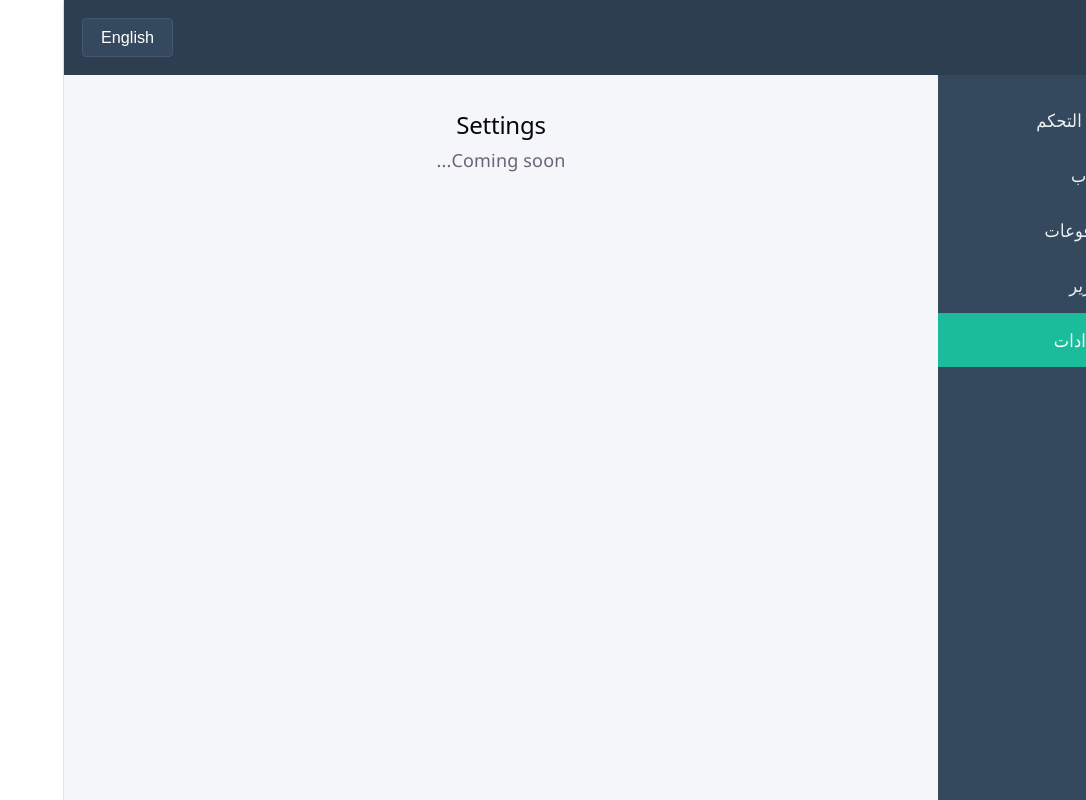
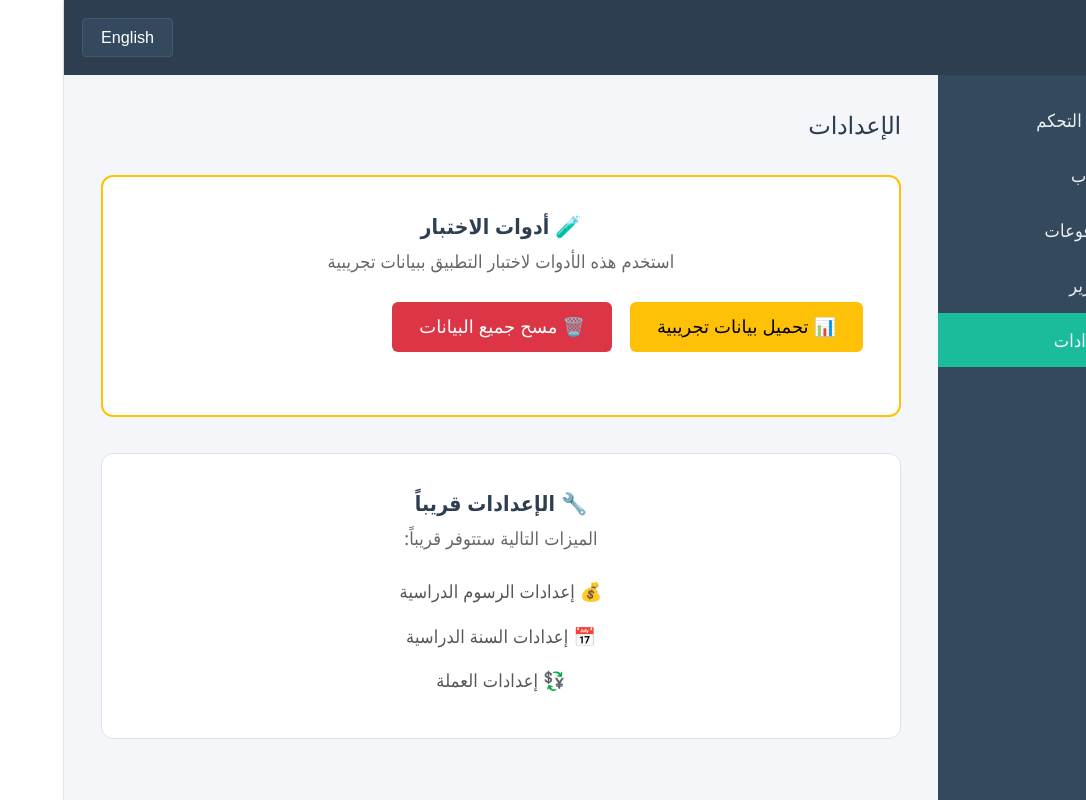
Before and after one commit to osmanfist/madrasa, a React (Vite) app: page /settings in a window 1280 px wide. Shown: the whole page, without its empty margins (194-1280 px from the left). Built offline with nearby package versions, Linux system fonts and the light colour scheme.

Commit message:
Add sample data loading and clearing tools in Settings

```diff
--- /dev/null
+++ b/src/pages/Settings.css
@@ -0,0 +1,125 @@
+.settings-page {
+  max-width: 800px;
+  margin: 0 auto;
+}
+
+.page-header {
+  margin-bottom: 2rem;
+}
+
+.page-header h2 {
+  color: #2c3e50;
+}
+
+.testing-tools {
+  background: #fff;
+  border: 2px solid #ffc107;
+  border-radius: 12px;
+  padding: 2rem;
+  margin-bottom: 2rem;
+}
+
+.testing-tools h3 {
+  color: #2c3e50;
+  margin-bottom: 0.5rem;
+}
+
+.testing-tools p {
+  color: #666;
+  margin-bottom: 1.5rem;
+}
+
+.testing-buttons {
+  display: flex;
+  gap: 1rem;
+  flex-wrap: wrap;
+  margin-bottom: 1.5rem;
+}
+
+.btn-sample {
+  background: #ffc107;
+  color: #000;
+  border: none;
+  padding: 0.8rem 1.5rem;
+  border-radius: 6px;
+  cursor: pointer;
+  font-size: 1rem;
+  font-weight: 500;
+  transition: background 0.3s;
+}
+
+.btn-sample:hover {
+  background: #ffb300;
+}
+
+.btn-danger {
+  background: #dc3545;
+  color: white;
+  border: none;
+  padding: 0.8rem 1.5rem;
+  border-radius: 6px;
+  cursor: pointer;
+  font-size: 1rem;
+  font-weight: 500;
+  transition: background 0.3s;
+}
+
+.btn-danger:hover {
+  background: #c82333;
+}
+
+.message {
+  padding: 1rem;
+  border-radius: 6px;
+  font-weight: 500;
+}
+
+.message-success {
+  background: #d4edda;
+  color: #155724;
+  border: 1px solid #c3e6cb;
+}
+
+.message-danger {
+  background: #f8d7da;
+  color: #721c24;
+  border: 1px solid #f5c6cb;
+}
+
+.coming-soon {
+  background: #fff;
+  border: 1px solid #dee2e6;
+  border-radius: 12px;
+  padding: 2rem;
+}
+
+.coming-soon h3 {
+  color: #2c3e50;
+  margin-bottom: 0.5rem;
+}
+
+.coming-soon p {
+  color: #666;
+  margin-bottom: 1rem;
+}
+
+.coming-soon ul {
+  list-style: none;
+  padding: 0;
+}
+
+.coming-soon li {
+  padding: 0.5rem 0;
+  color: #555;
+}
+
+@media (max-width: 768px) {
+  .testing-buttons {
+    flex-direction: column;
+  }
+
+  .btn-sample,
+  .btn-danger {
+    width: 100%;
+  }
+}
--- a/src/pages/Settings.jsx
+++ b/src/pages/Settings.jsx
@@ -1,8 +1,82 @@
+import { useState } from 'react';
+import { useLanguage } from '../context/LanguageContext';
+import { loadSampleData } from '../utils/loadSampleData';
+import './Settings.css';
+
 function Settings() {
+  const { t } = useLanguage();
+  const [message, setMessage] = useState('');
+  const [messageType, setMessageType] = useState('');
+
+  const handleLoadSampleData = () => {
+    if (confirm('⚠️ This will replace all existing data with sample data. Are you sure?')) {
+      const result = loadSampleData();
+      setMessage(`✅ Loaded ${result.students} sample students successfully!`);
+      setMessageType('success');
+      setTimeout(() => {
+        window.location.reload();
+      }, 1500);
+    }
+  };
+
+  const handleClearAllData = () => {
+    if (confirm('⚠️ This will delete ALL data from this browser. This cannot be undone. Are you sure?')) {
+      if (confirm('Are you REALLY sure? All students and payments will be deleted.')) {
+        localStorage.removeItem('madrasa-students');
+        localStorage.removeItem('madrasa-settings');
+        setMessage('🗑️ All data cleared successfully!');
+        setMessageType('danger');
+        setTimeout(() => {
+          window.location.reload();
+        }, 1500);
+      }
+    }
+  };
+
   return (
-    <div>
-      <h2>Settings</h2>
-      <p>Coming soon...</p>
+    <div className="settings-page">
+      <div className="page-header">
+        <h2>{t('settings')}</h2>
+      </div>
+
+      {/* Testing Tools Section */}
+      <div className="testing-tools">
+        <h3>🧪 {t('testingTools')}</h3>
+        <p>{t('testingToolsDescription')}</p>
+
+        <div className="testing-buttons">
+          <button
+            className="btn-sample"
+            onClick={handleLoadSampleData}
+          >
+            📊 {t('loadSampleData')}
+          </button>
+
+          <button
+            className="btn-danger"
+            onClick={handleClearAllData}
+          >
+            🗑️ {t('clearAllData')}
+          </button>
+        </div>
+
+        {message && (
+          <div className={`message message-${messageType}`}>
+            {message}
+          </div>
+        )}
+      </div>
+
+      {/* Coming Soon Section */}
+      <div className="coming-soon">
+        <h3>🔧 {t('settingsComingSoon')}</h3>
+        <p>{t('settingsComingSoonDescription')}</p>
+        <ul>
+          <li>💰 {t('tuitionFeesSettings')}</li>
+          <li>📅 {t('schoolYearSettings')}</li>
+          <li>💱 {t('currencySettings')}</li>
+        </ul>
+      </div>
     </div>
   );
 }
--- a/src/translations/ar.js
+++ b/src/translations/ar.js
@@ -89,4 +89,15 @@ export const translations = {
   amount: 'المبلغ',
   method: 'الطريقة',
   status: 'الحالة',
+
+    // Testing Tools
+  testingTools: 'أدوات الاختبار',
+  testingToolsDescription: 'استخدم هذه الأدوات لاختبار التطبيق ببيانات تجريبية',
+  loadSampleData: 'تحميل بيانات تجريبية',
+  clearAllData: 'مسح جميع البيانات',
+  settingsComingSoon: 'الإعدادات قريباً',
+  settingsComingSoonDescription: 'الميزات التالية ستتوفر قريباً:',
+  tuitionFeesSettings: 'إعدادات الرسوم الدراسية',
+  schoolYearSettings: 'إعدادات السنة الدراسية',
+  currencySettings: 'إعدادات العملة',
 };
--- a/src/translations/en.js
+++ b/src/translations/en.js
@@ -90,4 +90,15 @@ export const translations = {
   amount: 'Amount',
   method: 'Method',
   status: 'Status',
+
+    // Testing Tools
+  testingTools: 'Testing Tools',
+  testingToolsDescription: 'Use these tools to test the app with sample data',
+  loadSampleData: 'Load Sample Data',
+  clearAllData: 'Clear All Data',
+  settingsComingSoon: 'Settings Coming Soon',
+  settingsComingSoonDescription: 'The following features will be available soon:',
+  tuitionFeesSettings: 'Tuition fees settings',
+  schoolYearSettings: 'School year settings',
+  currencySettings: 'Currency settings',
 };
--- /dev/null
+++ b/src/utils/loadSampleData.js
@@ -0,0 +1,117 @@
+export const loadSampleData = () => {
+  const sampleStudents = [
+    {
+      id: '1',
+      name: 'أحمد محمد',
+      gradeLevel: 'first-year',
+      academicPercentage: 85,
+      payments: [
+        {
+          id: 'p1',
+          amount: 5000,
+          method: 'cash',
+          date: '2024-09-15',
+          receivedBy: 'محاسب المدرسة',
+          notes: 'دفعة أولى'
+        }
+      ],
+      createdAt: '2024-09-01',
+      updatedAt: '2024-09-15'
+    },
+    {
+      id: '2',
+      name: 'فلان فرتكان العِلان',
+      gradeLevel: 'second-year',
+      academicPercentage: 85,
+      payments: [
+        {
+          id: 'p2',
+          amount: 6000,
+          method: 'bank',
+          date: '2024-09-10',
+          receivedBy: 'محاسب المدرسة',
+          bankDetails: {
+            transactionNumber: 'TRX123456',
+            bankName: 'بنك الخرطوم',
+            transferDate: '2024-09-10'
+          },
+          notes: 'تحويل بنكي'
+        }
+      ],
+      createdAt: '2024-09-01',
+      updatedAt: '2024-09-10'
+    },
+    {
+      id: '3',
+      name: 'علي مقطع الدُمك',
+      gradeLevel: 'third-year',
+      academicPercentage: 53,
+      payments: [],
+      createdAt: '2024-09-01',
+      updatedAt: '2024-09-01'
+    },
+    {
+      id: '4',
+      name: 'فاطمة ترطيبة الحفري',
+      gradeLevel: 'first-year',
+      academicPercentage: 95,
+      payments: [
+        {
+          id: 'p3',
+          amount: 10000,
+          method: 'cash',
+          date: '2024-09-20',
+          receivedBy: 'محاسب المدرسة',
+          notes: 'دفعة كاملة'
+        }
+      ],
+      createdAt: '2024-09-01',
+      updatedAt: '2024-09-20'
+    },
+    {
+      id: '5',
+      name: ' عمر إبراهيم فلس',
+      gradeLevel: 'second-year',
+      academicPercentage: 88,
+      payments: [],
+      createdAt: '2024-09-01',
+      updatedAt: '2024-09-01'
+    },
+    {
+      id: '6',
+      name: 'فاتح ففتي ففتي',
+      gradeLevel: 'third-year',
+      academicPercentage: 50,
+      payments: [
+        {
+          id: 'p4',
+          amount: 7500,
+          method: 'cash',
+          date: '2024-09-18',
+          receivedBy: 'محاسب المدرسة',
+          notes: 'نصف المبلغ'
+        }
+      ],
+      createdAt: '2024-09-01',
+      updatedAt: '2024-09-18'
+    }
+  ];
+
+  const sampleSettings = {
+    schoolYear: '2024-2025',
+    currency: 'SDG',
+    tuitionFees: {
+      'first-year': 10000,
+      'second-year': 12000,
+      'third-year': 15000,
+    }
+  };
+
+  localStorage.setItem('madrasa-students', JSON.stringify(sampleStudents));
+  localStorage.setItem('madrasa-settings', JSON.stringify(sampleSettings));
+
+  return {
+    students: sampleStudents.length,
+    totalTuition: Object.values(sampleSettings.tuitionFees).reduce((a, b) => a + b, 0)
+  };
+};
```
